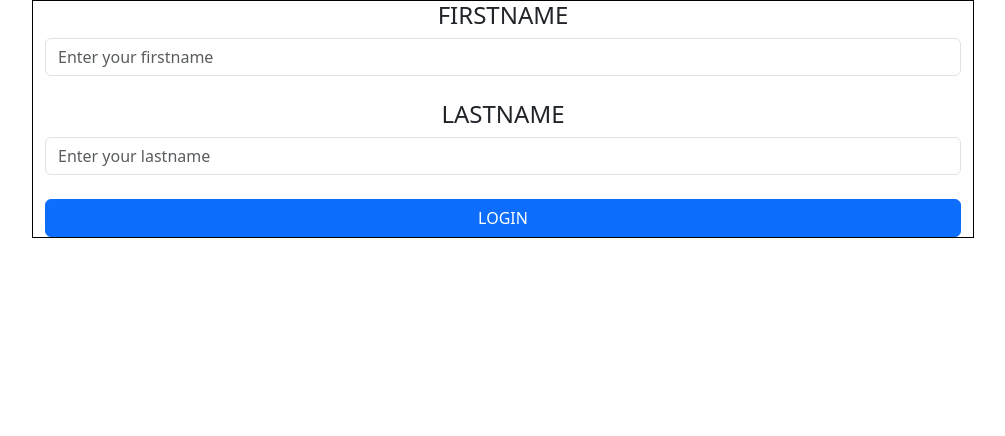
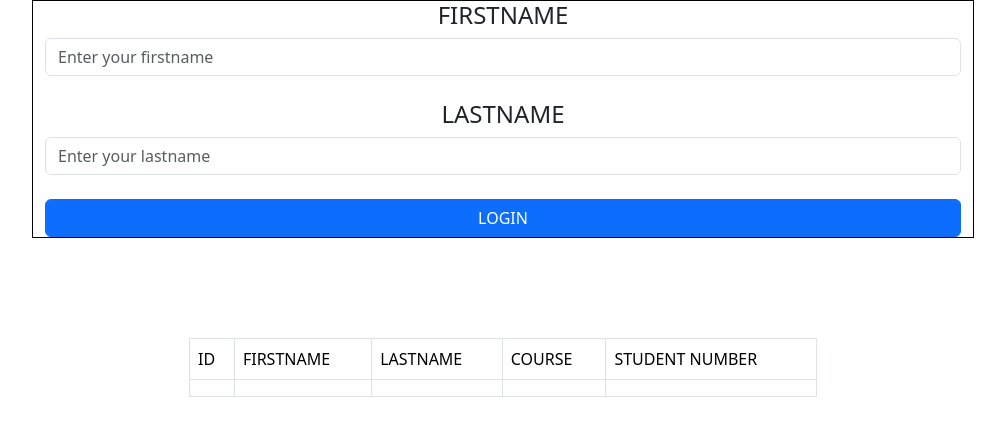
Before and after one commit to UnforgottenxKyle/CodeIgniter3Practice, a CodeIgniter app: page /studentCI3/index.php/usercontroller/index in a window 1280 px wide. Shown: the top 436 px of the page, without its empty margins (125-1130 px from the left). Run offline with CodeIgniter, Linux system fonts and the light colour scheme; tables that the repository leaves empty or names only in its code hold one stand-in row (values such as "Sample post").

Commit message:
Adding a Read Functionality

```diff
--- a/application/controllers/UserController.php
+++ b/application/controllers/UserController.php
@@ -12,7 +12,8 @@ class UserController extends CI_Controller
 
     public function index()
     {
-        $this->load->view('login');
+        $datas['student'] = $this->user->read();
+        $this->load->view('login', $datas);
     }
     public function register()
     {
@@ -31,8 +32,19 @@ class UserController extends CI_Controller
                 'std_course' => $course,
                 'std_no' => $studentno
             ];
-            $this->user->create($data);
-            redirect(base_url('usercontroller/index'));
+
+
+            $status = $this->user->create($data);
+
+            if ($status == true) {
+                $this->session->set_flashdata('success', 'Successfuly Added');
+                redirect(base_url('usercontroller/index'));
+            } else {
+                $this->session->set_flashdata('error', 'Not Successfull');
+                $this->load->view('register');
+            }
+        } else {
+            $this->load->view('register');
         }
     }
 }
--- a/application/models/User.php
+++ b/application/models/User.php
@@ -5,5 +5,16 @@ class User extends CI_Model
     function create($data)
     {
         $this->db->insert('student', $data);
+        if ($this->db->affected_rows() >= 0) {
+            return true;
+        } else {
+            return false;
+        }
+    }
+
+    function read()
+    {
+        $query = $this->db->get('student');
+        return $query->result_array();
     }
 }
--- a/application/views/login.php
+++ b/application/views/login.php
@@ -1,8 +1,8 @@
 <?php $this->load->view('templates/header'); ?>
 
 
-<main class="container-fluid vh-100% row justify-content-center align-items-center">
-    <div class="w-75 border border-black text-center" style="height: 57%;">
+<main class="container-fluid vh-100% row justify-content-center align-items-center ">
+    <div class="w-75 border border-black text-center" style="height: 57%; margin-bottom: 100px;">
         <form action="<?= base_url() ?>usercontroller/login" method="post">
             <label class="form-label h4">FIRSTNAME</label>
             <input type="text" name="firstname" placeholder="Enter your firstname" class="form-control"><br>
@@ -13,6 +13,25 @@
             </div>
         </form>
     </div>
+
+    <table class="w-50 table table-bordered table-hover table-stripped">
+        <tbody>
+            <tr>
+                <td>ID</td>
+                <td>FIRSTNAME</td>
+                <td>LASTNAME</td>
+                <td>COURSE</td>
+                <td>STUDENT NUMBER</td>
+            </tr>
+            <tr>
+                <td></td>
+                <td></td>
+                <td></td>
+                <td></td>
+                <td></td>
+            </tr>
+        </tbody>
+    </table>
 </main>
 
 <?php $this->load->view('templates/footer'); ?>
```
Also changed, not shown: application/views/register.php (+10 -1 lines).
